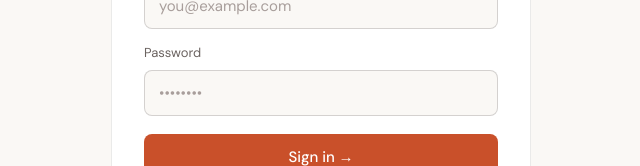
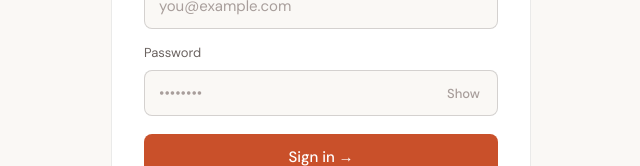
Before and after one commit to ayushkabra/make-a-wish, a Next.js app: page /login in a window 1280 px wide. Shown: the part 454-620 px from the top of the page, without its empty margins (319-959 px from the left). Built offline with nearby package versions, Linux system fonts and the light colour scheme; no server answers.

Commit message:
feat: add password show/hide button to login and onboarding auth

```diff
--- a/src/app/login/page.module.css
+++ b/src/app/login/page.module.css
@@ -117,6 +117,39 @@
   color: var(--t3);
 }
 
+.inputWrapper {
+  position: relative;
+  width: 100%;
+  margin-bottom: 14px;
+}
+
+.inputWithToggle {
+  margin-bottom: 0 !important;
+  padding-right: 56px !important;
+}
+
+.togglePassword {
+  position: absolute;
+  right: 14px;
+  top: 50%;
+  transform: translateY(-50%);
+  background: none;
+  border: none;
+  font-family: 'DM Sans', sans-serif;
+  font-size: 13px;
+  font-weight: 500;
+  color: var(--t3);
+  cursor: pointer;
+  padding: 4px;
+  user-select: none;
+  transition: color 0.15s ease;
+  line-height: 1;
+}
+
+.togglePassword:hover {
+  color: var(--text);
+}
+
 /* Error */
 .error {
   font-size: 13px;
--- a/src/app/login/page.tsx
+++ b/src/app/login/page.tsx
@@ -18,6 +18,9 @@ export default function LoginPage() {
   const [error, setError] = useState('')
   const [successMsg, setSuccessMsg] = useState('')
 
+  const [showPassword, setShowPassword] = useState(false)
+  const [showConfirmPassword, setShowConfirmPassword] = useState(false)
+
   const supabase = createClient()
 
   function switchMode(next: Mode) {
@@ -26,6 +29,8 @@ export default function LoginPage() {
     setSuccessMsg('')
     setPassword('')
     setConfirmPassword('')
+    setShowPassword(false)
+    setShowConfirmPassword(false)
   }
 
   async function handleSubmit(e: React.FormEvent) {
@@ -97,6 +102,8 @@ export default function LoginPage() {
           setEmail('')
           setPassword('')
           setConfirmPassword('')
+          setShowPassword(false)
+          setShowConfirmPassword(false)
         }
       }
     } finally {
@@ -161,32 +168,52 @@ export default function LoginPage() {
           <label className={styles.label} htmlFor="password">
             Password
           </label>
+          <div className={styles.inputWrapper}>
             <input
               id="password"
-            className={styles.input}
-            type="password"
+              className={`${styles.input} ${styles.inputWithToggle}`}
+              type={showPassword ? 'text' : 'password'}
               placeholder={mode === 'signup' ? 'At least 6 characters' : '••••••••'}
               value={password}
               onChange={(e) => setPassword(e.target.value)}
               autoComplete={mode === 'signin' ? 'current-password' : 'new-password'}
               required
             />
+            <button
+              type="button"
+              className={styles.togglePassword}
+              onClick={() => setShowPassword(!showPassword)}
+              tabIndex={-1}
+            >
+              {showPassword ? 'Hide' : 'Show'}
+            </button>
+          </div>
 
           {mode === 'signup' && (
             <>
               <label className={styles.label} htmlFor="confirmPassword">
                 Confirm password
               </label>
+              <div className={styles.inputWrapper}>
                 <input
                   id="confirmPassword"
-                className={styles.input}
-                type="password"
+                  className={`${styles.input} ${styles.inputWithToggle}`}
+                  type={showConfirmPassword ? 'text' : 'password'}
                   placeholder="Re-enter your password"
                   value={confirmPassword}
                   onChange={(e) => setConfirmPassword(e.target.value)}
                   autoComplete="new-password"
                   required
                 />
+                <button
+                  type="button"
+                  className={styles.togglePassword}
+                  onClick={() => setShowConfirmPassword(!showConfirmPassword)}
+                  tabIndex={-1}
+                >
+                  {showConfirmPassword ? 'Hide' : 'Show'}
+                </button>
+              </div>
             </>
           )}
 
```
Also changed, not shown: src/components/OnboardingChat.module.css (+33 -0 lines), src/components/OnboardingChat.tsx (+15 -4 lines). Lines whose indentation alone changed are shown as unchanged.
